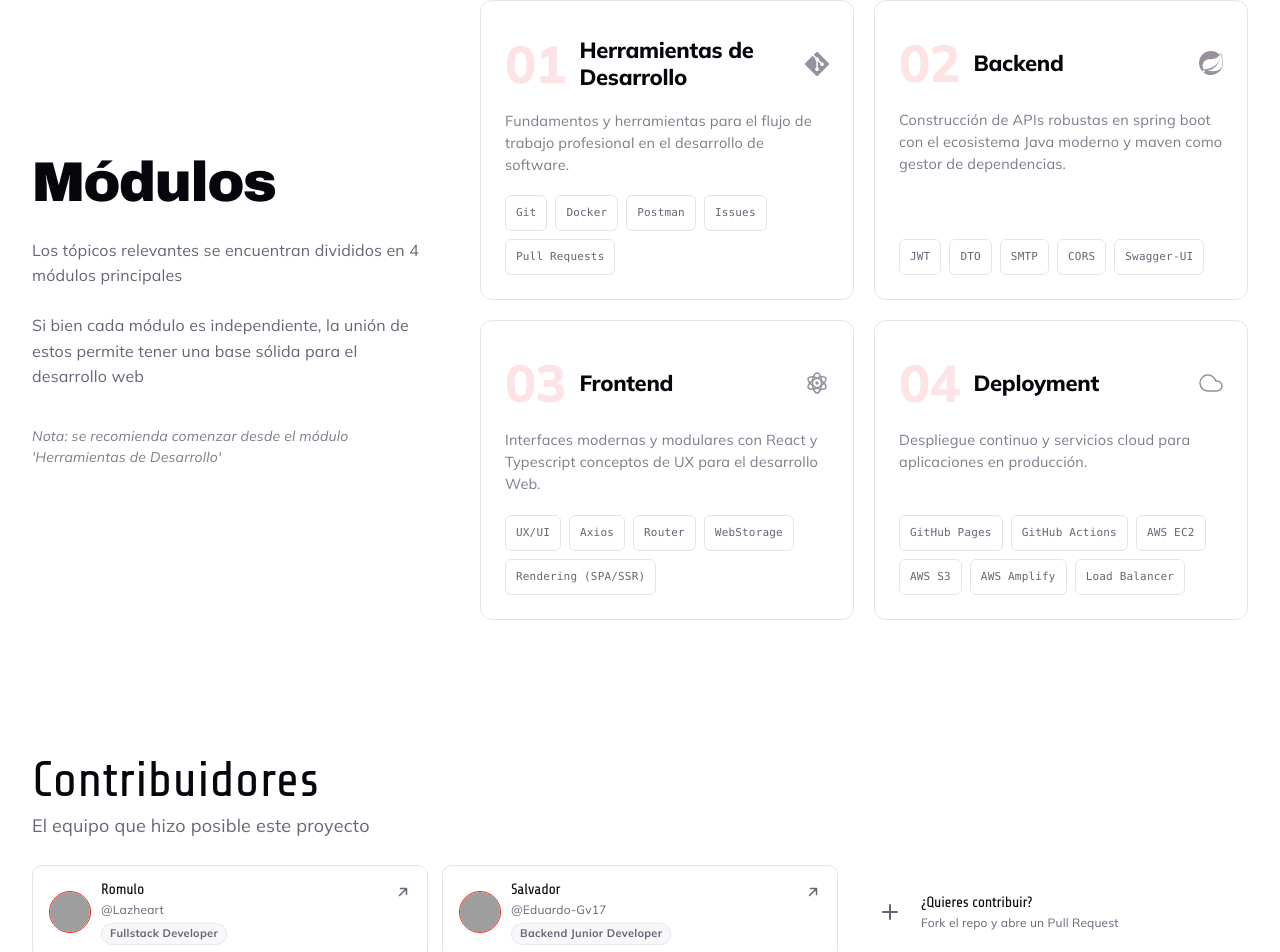
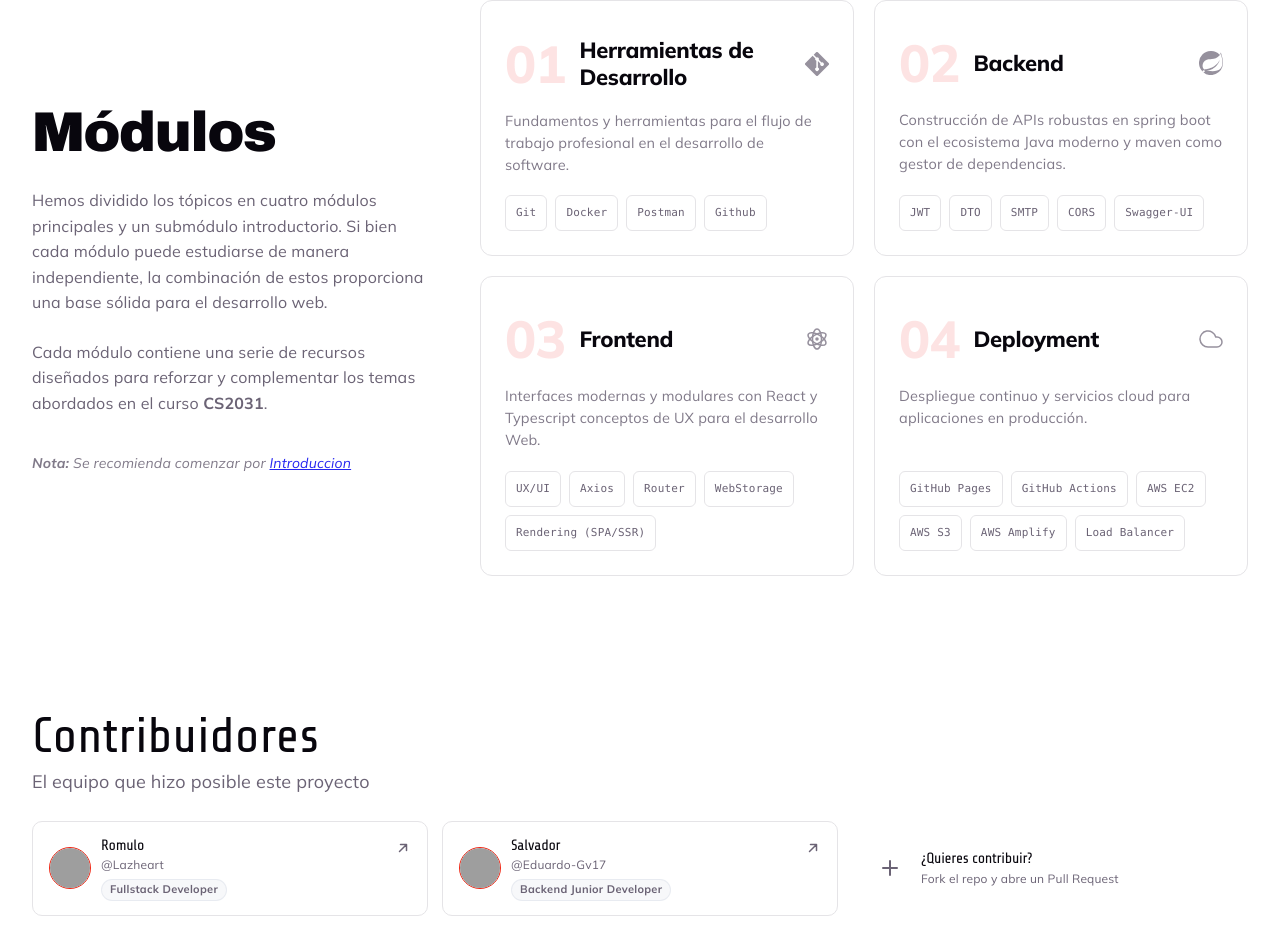
Before and after one commit to Lazheart/DBP-CS2031, a React (Vite) app: page /DBP-CS2031/homepage in a window 1280 px wide. Shown: the part 1516-2468 px from the top of the page. Built offline with nearby package versions, Linux system fonts and the light colour scheme; grey boxes are pictures that could not be loaded; a web font is replaced by a local one.

Commit message:
feat: add introduction page and update home page navigation to include course overview

```diff
--- a/src/pages/HomePage.tsx
+++ b/src/pages/HomePage.tsx
@@ -104,17 +104,23 @@ const HomePage = () => {
                 <div id="modules-section" className="modules-section">
                     <div className="modules-layout">
                         {/* Left side — Title & description */}
+
                         <div className="modules-text">
                             <h1 className="modules-title">Módulos</h1>
+
                         <p className="modules-desc">
-                                Los tópicos relevantes se encuentran divididos en 4 módulos principales
+                            Hemos dividido los tópicos en cuatro módulos principales y un submódulo
+                            introductorio. Si bien cada módulo puede estudiarse de manera independiente,
+                            la combinación de estos proporciona una base sólida para el desarrollo web.
                         </p>
+
                         <p className="modules-desc">
-                                Si bien cada módulo es independiente, la unión de estos permite tener
-                                una base sólida para el desarrollo web
+                            Cada módulo contiene una serie de recursos diseñados para reforzar y
+                            complementar los temas abordados en el curso <strong>CS2031</strong>.
                         </p>
+
                         <p className="modules-note">
-                                Nota: se recomienda comenzar desde el módulo 'Herramientas de Desarrollo'
+                            <strong>Nota:</strong> Se recomienda comenzar por <Link  className="modules-link" to="/introduction" id="intro-link">Introduccion</Link>
                         </p>
                         </div>
 
@@ -140,8 +146,7 @@ const HomePage = () => {
                                     <span className="module-tag">Git</span>
                                     <span className="module-tag">Docker</span>
                                     <span className="module-tag">Postman</span>
-                                    <span className="module-tag">Issues</span>
-                                    <span className="module-tag">Pull Requests</span>
+                                    <span className="module-tag">Github</span>
                                 </div>
                             </Link>
 
--- /dev/null
+++ b/src/pages/IntroductionPage.tsx
@@ -0,0 +1,10 @@
+const IntroductionPage = () => {
+    return (
+        <div className="introduction-page">
+            <h1>Introducción</h1>
+            <p>En construccion</p>
+        </div>
+    )
+}
+
+export default IntroductionPage;
--- a/src/router/index.tsx
+++ b/src/router/index.tsx
@@ -9,6 +9,7 @@ import ToolsPage from "../pages/tools/ToolsPage"
 import BackendPage from "../pages/backend/BackendPage"
 import FrontendPage from "../pages/frontend/FrontendPage"
 import WorkflowDeployPage from "../pages/workflows/WorkflowDeployPage"
+import IntroductionPage from "../pages/IntroductionPage"
 
 
 const router = createBrowserRouter(
@@ -20,6 +21,10 @@ const router = createBrowserRouter(
     {
       path: "/homepage",
       element: <HomePage />,
+    },
+    {
+      path: "/introduction",
+      element: <IntroductionPage />,
     },
     {
       path: "/tools",
```
Lines whose indentation alone changed are shown as unchanged.
